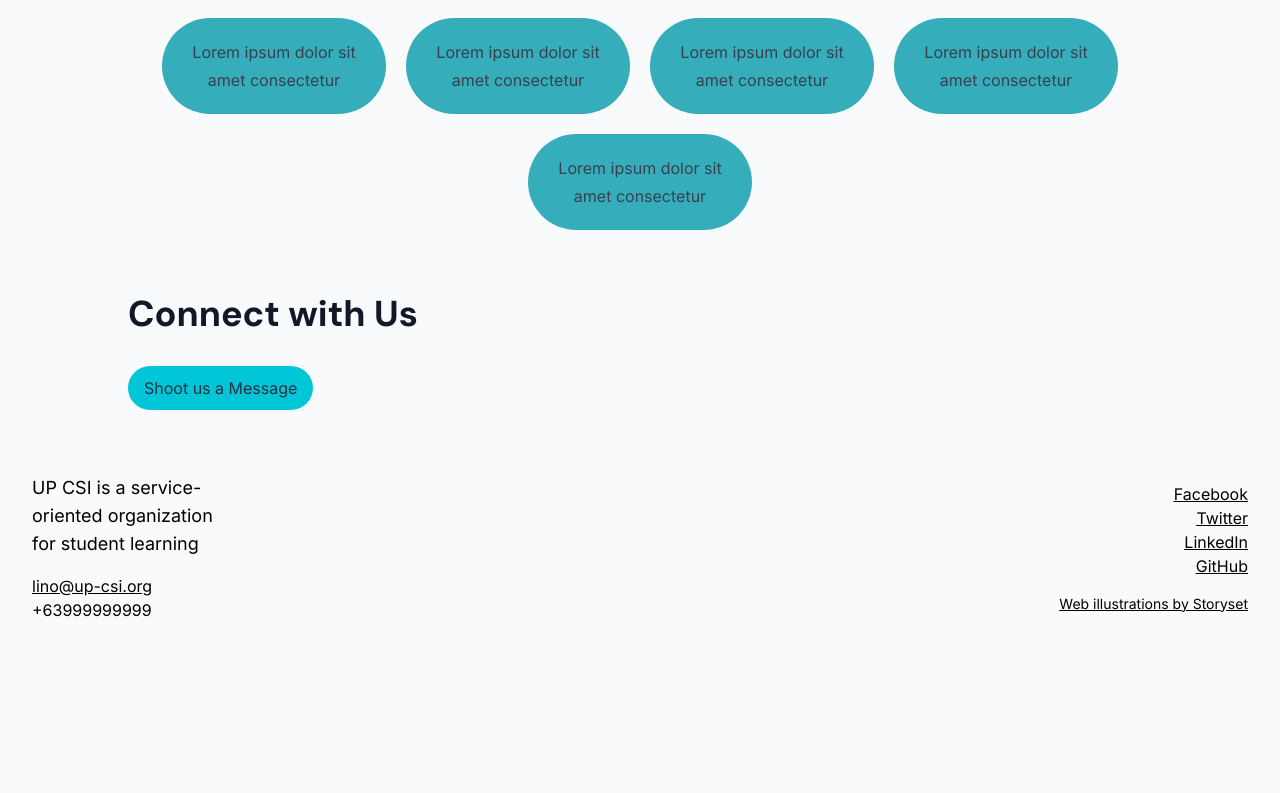
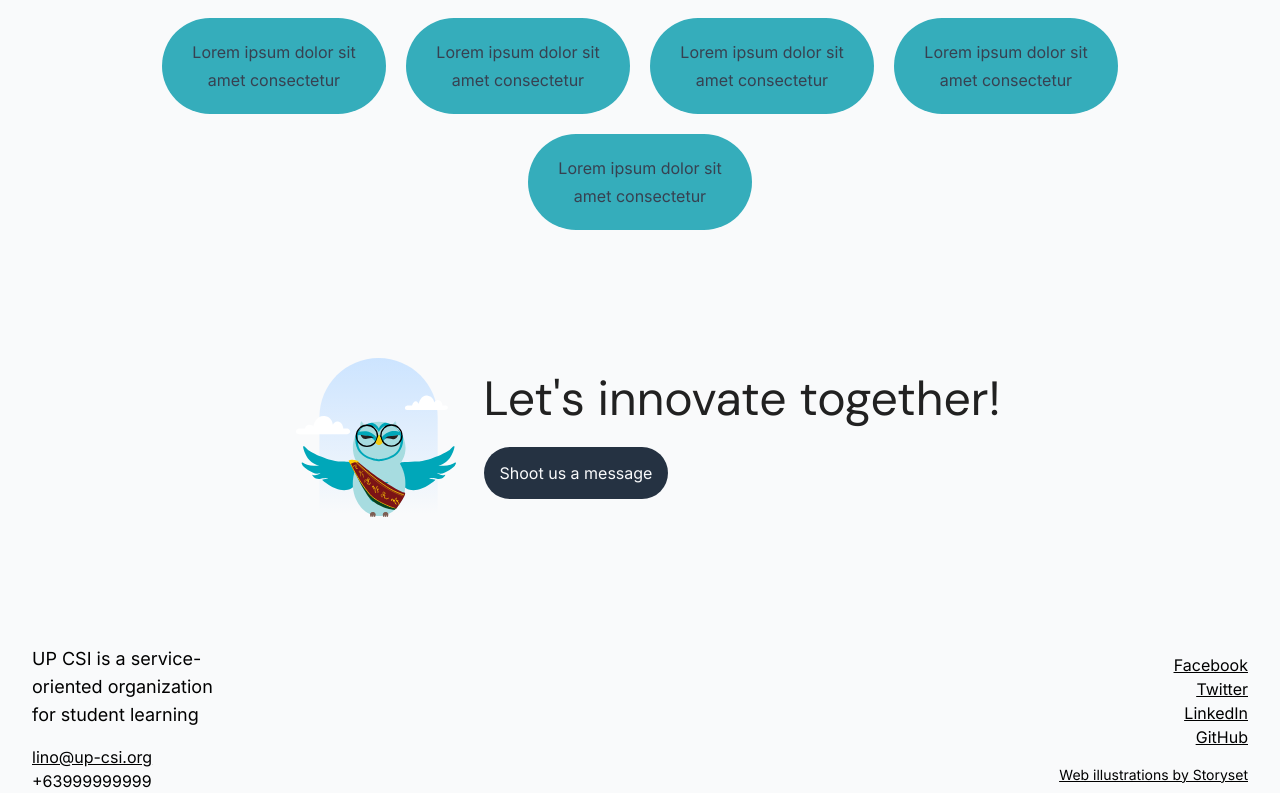
Before and after one commit to up-csi/up-csi.github.io, a SvelteKit app: page / in a window 1280 px wide. Shown: the part 3042-3835 px from the top of the page. Before the commit the page ends 3664 px from the top, so only its background shows below. Built offline with nearby package versions, Linux system fonts and the light colour scheme.

Commit message:
feat(src/routes/+page.svelte): add Contact component

```diff
--- a/src/routes/+page.svelte
+++ b/src/routes/+page.svelte
@@ -1,7 +1,7 @@
 <script>
-    import BlueButton from '$lib/components/BlueButton.svelte';
     import Carousel from '$lib/components/Carousel.svelte';
     import CartoonCard from '$lib/components/CartoonCard.svelte';
+    import Contact from '$lib/components/Contact.svelte';
     import ContentContainer from '$lib/components/ContentContainer.svelte';
     import HeroComponent from '$lib/components/HeroComponent.svelte';
 </script>
@@ -106,6 +106,5 @@
     <Carousel />
 </section>
 <section class="prose max-w-full">
-    <h1 class="font-dm">Connect with Us</h1>
-    <BlueButton>Shoot us a Message</BlueButton>
+    <Contact />
 </section>
```
